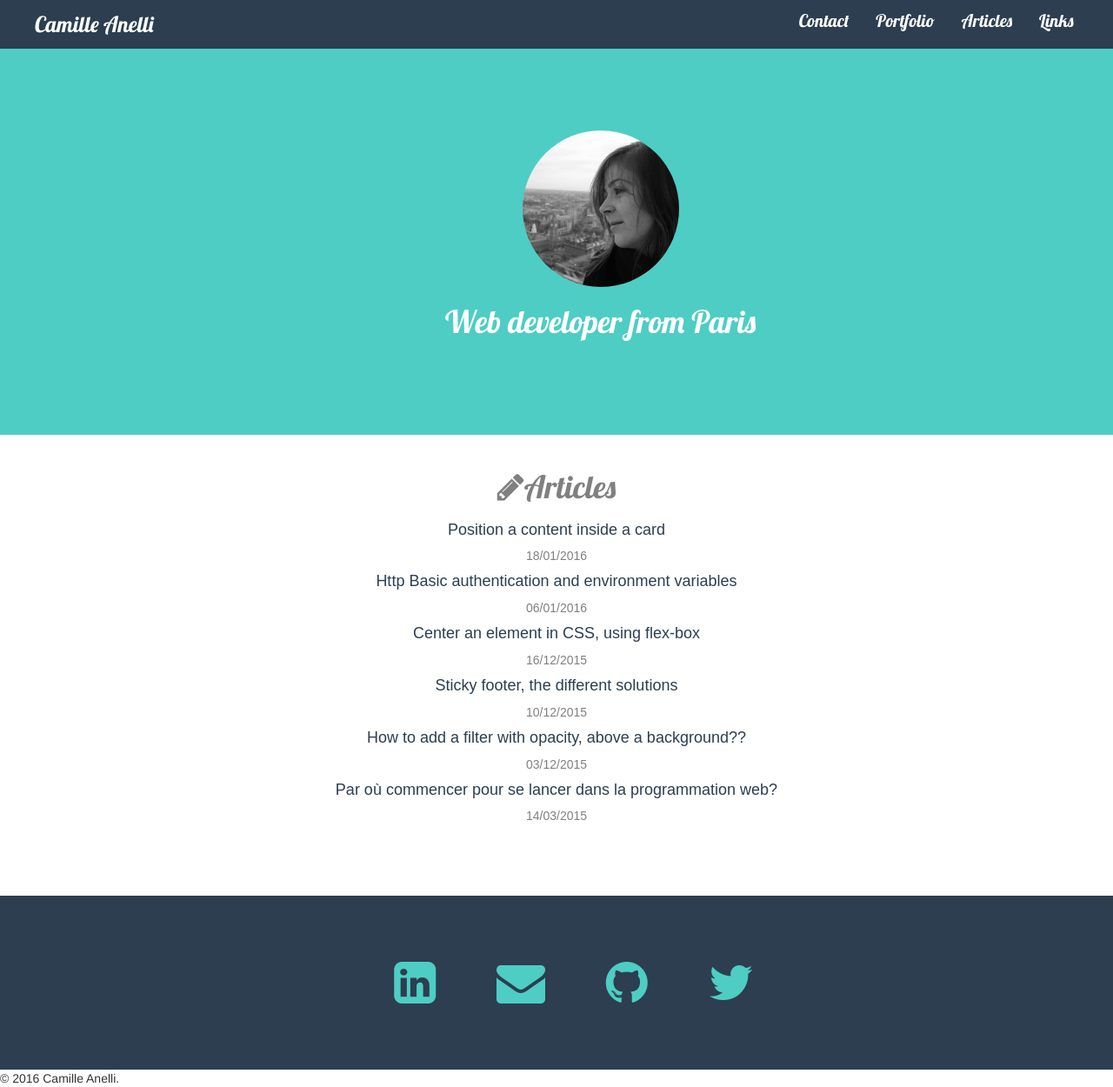
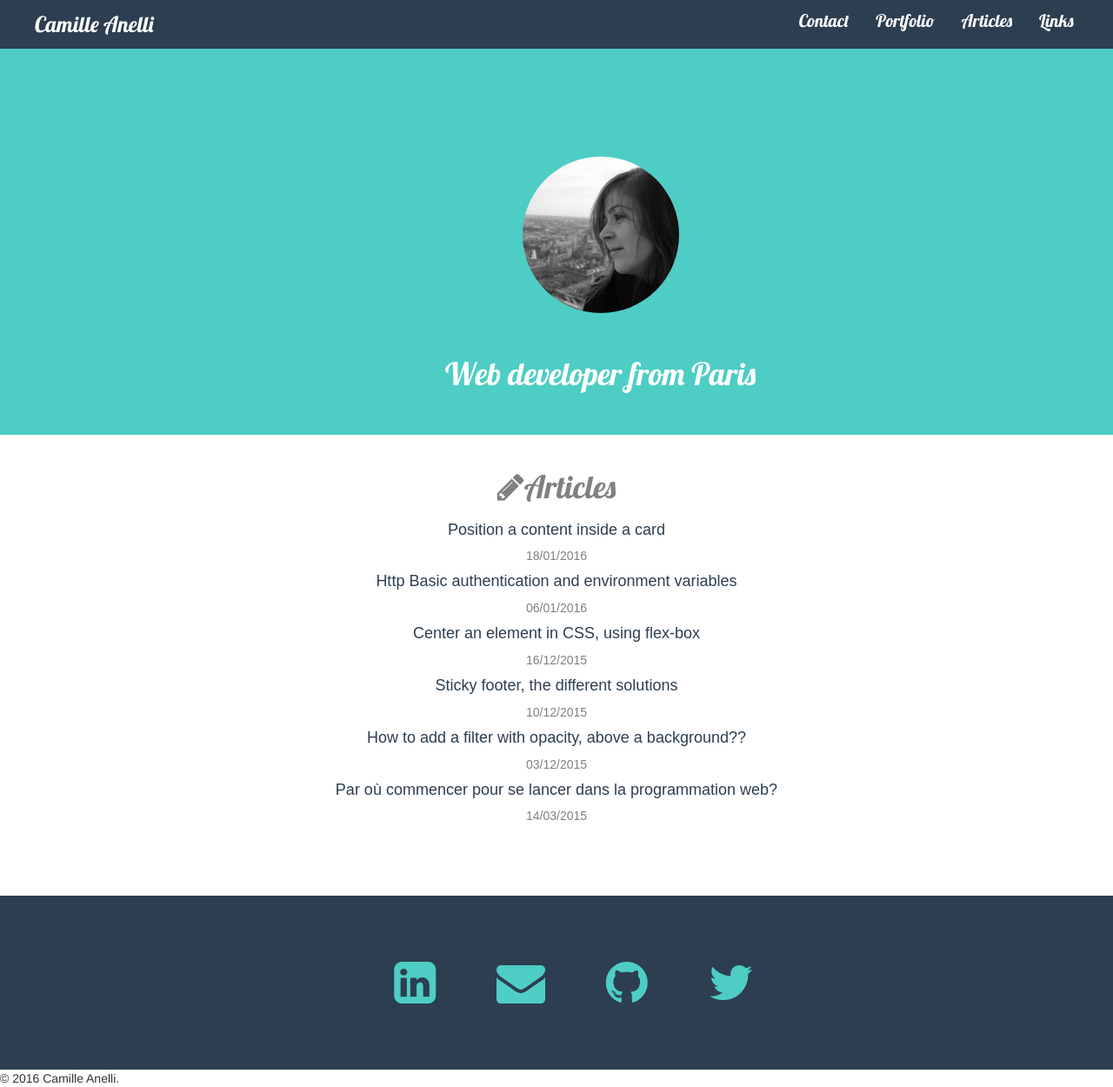
Before and after one commit to camilleanelli/camilleanelli.github.io, a Jekyll site: the page built from index.html, in a window 1280 px wide and 1250 px high. Shown: the whole window at 87% size. Built offline with Jekyll 4.4.1, drawn with Linux system fonts in a browser that asks for light colours; nearby versions of some CDN libraries.

Commit message:
update responsive img

```diff
--- a/assets/css/blog.css
+++ b/assets/css/blog.css
@@ -201,6 +201,11 @@
 /*******
 layout article.html
 *******/
+
+img {
+  width: 100%;
+  margin: 30px auto;
+}
 .post {
   margin-top: 100px; }
 
```
